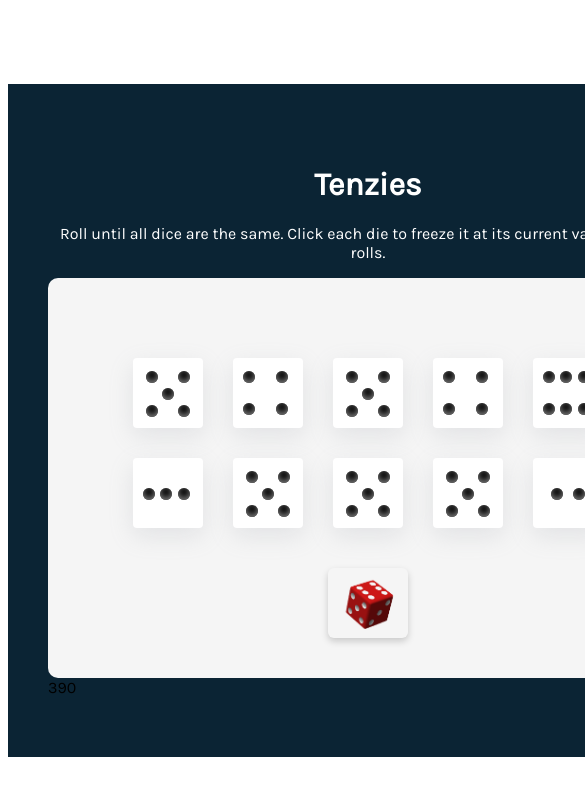
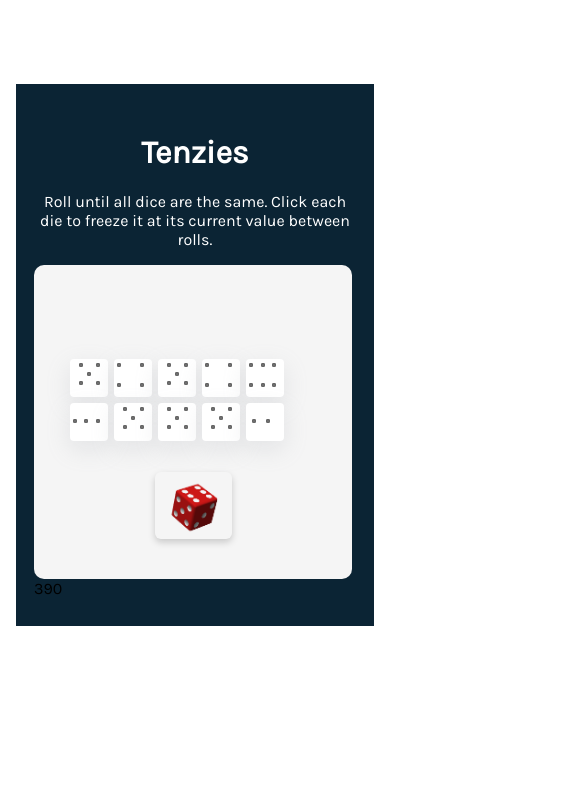
Before and after one commit to Renerd-max/TenzieGame, a React (Vite) app: page / in a window 390 px wide. Shown: the top 796 px of the page, 585 px wide, since content can reach past the window. Built offline with nearby package versions, Linux system fonts and the light colour scheme.

Commit message:
an overhaul

```diff
--- a/src/index.css
+++ b/src/index.css
@@ -239,20 +239,85 @@ main{
 
 @media only screen and (min-width: 300px) and (max-width: 450px) {
 
+    main{
+        width:calc(358px);
+    }
+
+    #card{
+        width:318px;
+    }
+
+    #dies{
+        margin:28px 33px;
+        padding-top: 23px;
+    }
+
+    .die{
+        width:38px;
+        height:38px;
+        margin: 3px;
+    }
+
+    .die p{
+        font-size: 12px;
+    }
+
+    main{
+        padding:28px 18px;
+    }
+
     #rollButton{
-        width:80px;
-        height:70px;
+        font-size: 18px;
+    }
+
+    .dot{
+        width:4px;
+        height:4px;
+    }
+
+    .die{
+        padding: 4px 3px;
+    }
+
+    #dotSix{
+        gap: 16px 3px;
+    }
+
+    #dotFour{
+        gap:16px 13px;
+    }
+
+    #fiveUp, #fiveBottom{
+        gap: 13px;
+    }
+
+    #dotOne, #dotTwo, #dotThree{
+        margin-top:36%;
+    }
+
+    #dotTwo{
+        margin-left:10%;
+    }
+
+    #rollButton{
+        width:83px;
+        height:73px;
+    }
+
+    #rollButton{
+        width:77px;
+        height:67px;
     }
 
     #rollDice1{
-        width:65px;
-        height:55px;
+        width:63px;
+        height:53px;
         margin: 10% 10% 15% 3%;
     }
 
     #rollDice2{
-        width:65px;
-        height:65px;
+        width:63px;
+        height:63px;
         margin: 19% 13% 19% 2%;
     }
 
```
